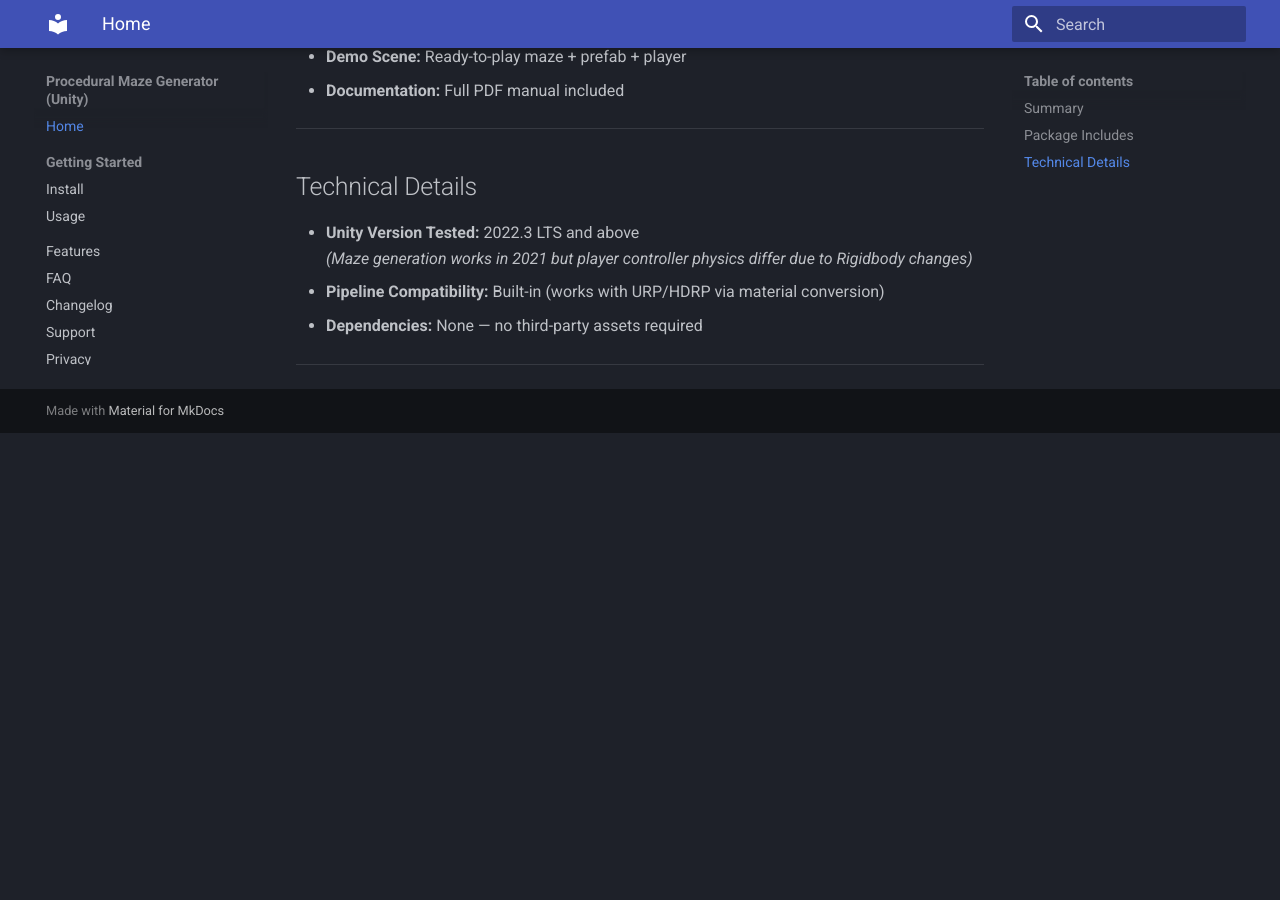
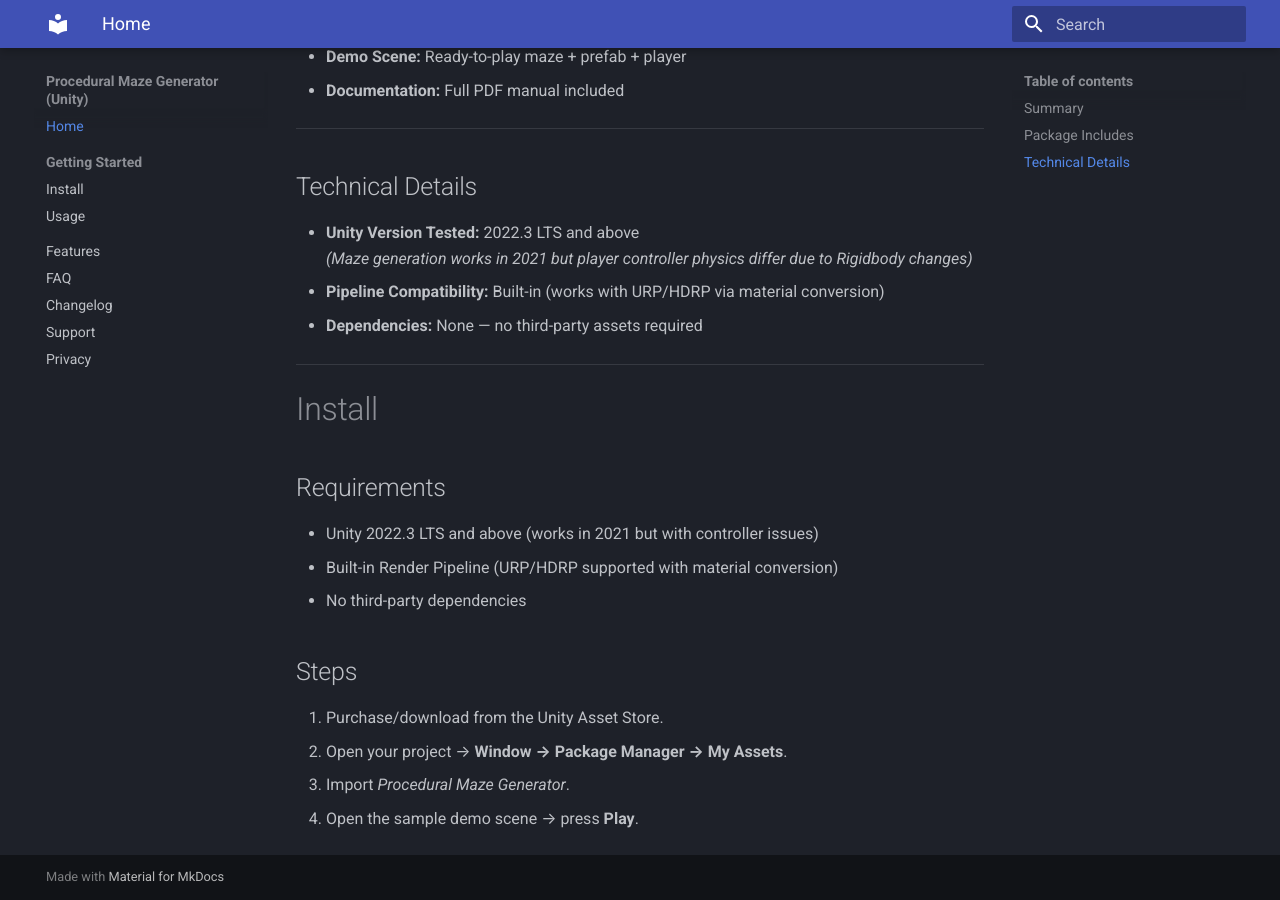
Before and after one commit to dyspropulse/Advanced-maze-generator-Unity, an MkDocs documentation site: the page built from docs/index.md, in a window 1280 px wide and 900 px high, scrolled down 883 px. Built offline with MkDocs 1.6.1 and Material for MkDocs 9.7.7, drawn with Linux system fonts in a browser that asks for light colours; before the commit the page ends 1316 px from its top, so only the background shows below that.

Commit message:
Update index.md

```diff
--- a/docs/index.md
+++ b/docs/index.md
@@ -36,3 +36,16 @@ Procedural maze generator with pillars, walls, floors, sand terrain and a demo p
 - **Dependencies:** None — no third-party assets required
 
 ---
+
+# Install
+
+## Requirements
+- Unity 2022.3 LTS and above (works in 2021 but with controller issues)
+- Built-in Render Pipeline (URP/HDRP supported with material conversion)
+- No third-party dependencies
+
+## Steps
+1. Purchase/download from the Unity Asset Store.
+2. Open your project → **Window → Package Manager → My Assets**.
+3. Import *Procedural Maze Generator*.
+4. Open the sample demo scene → press **Play**.
```
